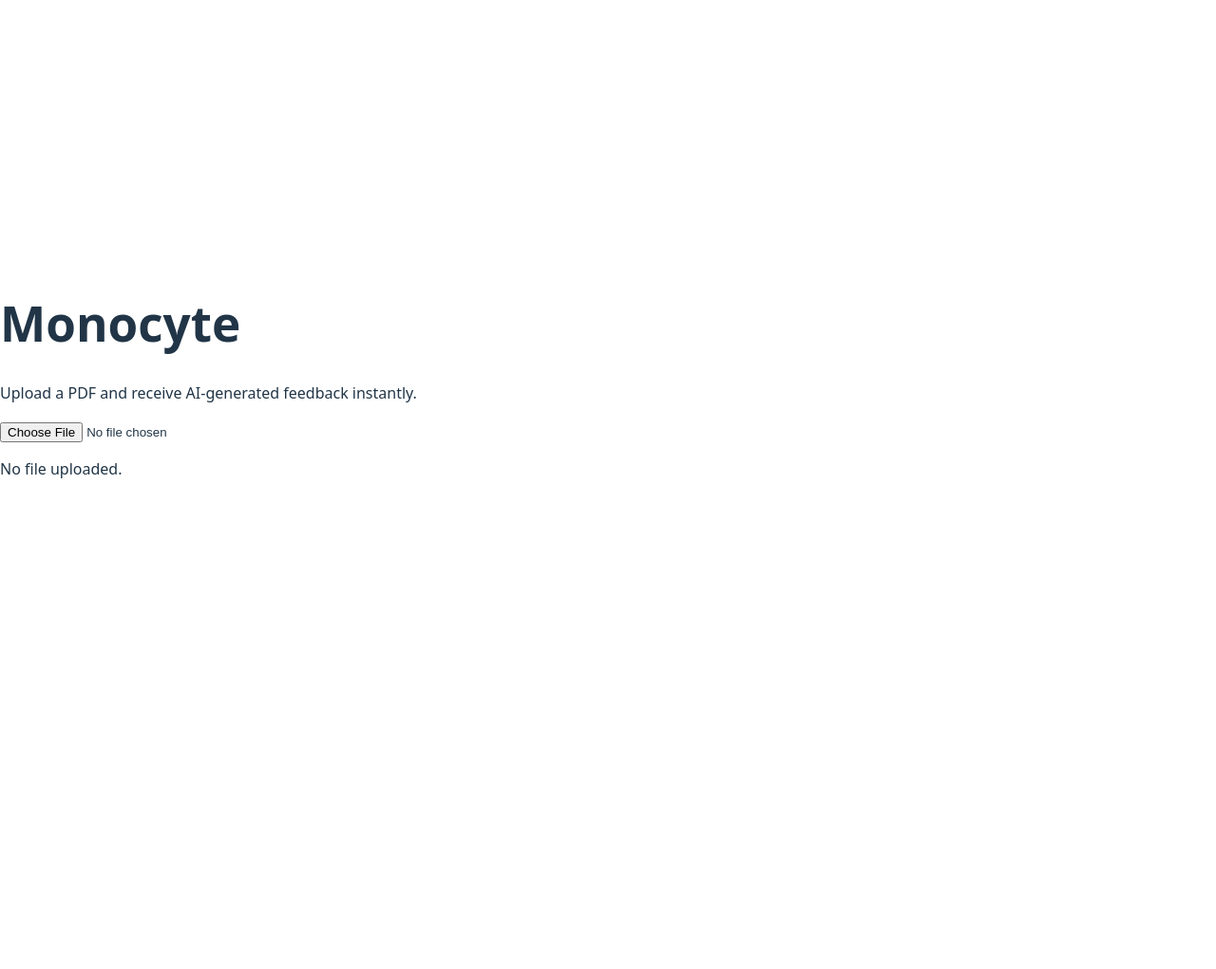
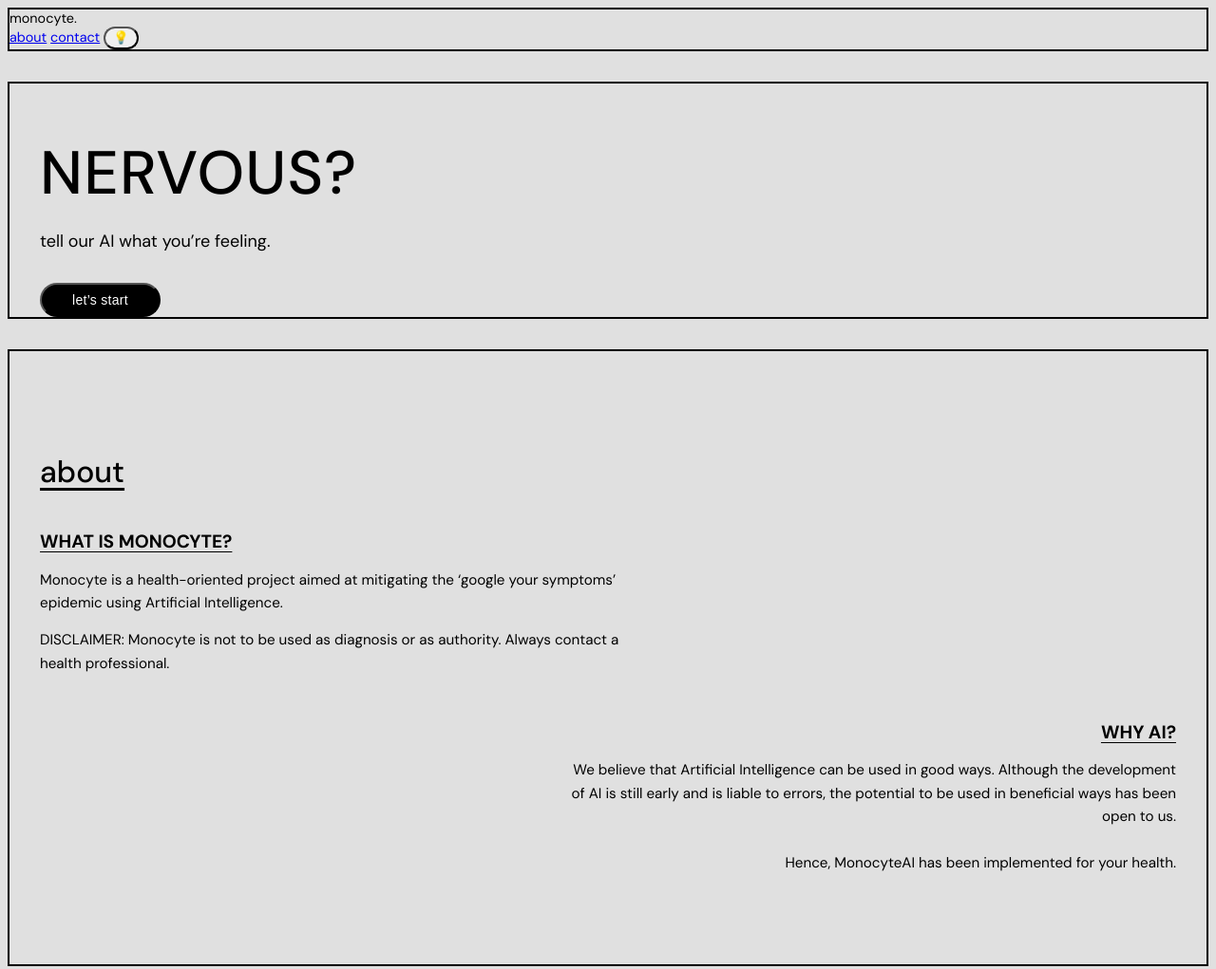
Before and after one commit to Meezoss/monocyte, a website built with Vite: page index.html in a window 1280 px wide. Shown: the top 1021 px of the page at 95% size. Before the commit the page ends 800 px from the top, so only its background shows below. Built offline with nearby package versions, Linux system fonts and the light colour scheme.

Commit message:
HTML+CSS edit 1.0

```diff
--- a/index.html
+++ b/index.html
@@ -3,17 +3,64 @@
   <head>
     <meta charset="UTF-8" />
     <meta name="viewport" content="width=device-width, initial-scale=1.0" />
-    <title>Monocyte – PDF Feedback AI</title>
+    <title>Monocyte</title>
+    <link href="/dist/output.css" rel="stylesheet" />
+    <link href="/src/style.css" rel="stylesheet" />
   </head>
-  <body class="bg-zinc-950 text-white min-h-screen flex items-center justify-center p-10">
-    <div class="w-full max-w-4xl">
-      <h1 class="text-4xl font-bold mb-4">Monocyte</h1>
-      <p class="mb-6 text-zinc-400">Upload a PDF and receive AI-generated feedback instantly.</p>
-      <input type="file" id="fileUpload" accept="application/pdf" class="mb-4" />
-      <div id="output" class="mt-6 p-4 bg-zinc-800 rounded shadow-lg">
-        <p>No file uploaded.</p>
+  <body>
+    <!-- Navigation -->
+  <div class="nav-box">
+    <nav class="flex justify-between items-center px-6 py-4">
+      <span class="font-medium text-sm">monocyte.</span>
+      <div class="flex gap-8 items-center">
+        <a href="#about" class="hover:underline text-sm">about</a>
+        <a href="#contact" class="hover:underline text-sm">contact</a>
+        <button class="text-lg">💡</button>
       </div>
+    </nav>
+  </div>
+
+    <!-- Landing Section -->
+     <div class="section-box">
+    <section id="landing" class="h-screen flex flex-col justify-center items-center text-center px-4 border-b border-black">
+      <h1>NERVOUS?</h1>
+      <p>tell our AI what you’re feeling.</p>
+      <button>let’s start</button>
+    </section>
     </div>
-    <script type="module" src="/src/main.js"></script>
+    <!-- About Section -->
+     <div class="section-box">
+    <section id="about" class="border-b border-black">
+      <h2>about</h2>
+      <div class="monocyte-description">
+        <h3>WHAT IS MONOCYTE?</h3>
+        <p>
+          Monocyte is a health-oriented project aimed at mitigating the ‘google your symptoms’ epidemic using Artificial Intelligence.
+        </p>
+        <p class="mt-4">
+          DISCLAIMER: Monocyte is not to be used as diagnosis or as authority. Always contact a health professional.
+        </p>
+      </div>
+
+      <div class="why-ai-group">
+        <h3>WHY AI?</h3>
+        <p>
+          We believe that Artificial Intelligence can be used in good ways. Although the development of AI is still early and is liable to errors, the potential to be used in beneficial ways has been open to us.
+          <br /><br />
+          Hence, MonocyteAI has been implemented for your health.
+        </p>
+      </div>
+    </section>
+    </div>
+    <!-- Contact Section -->
+     <div class="section-box">
+    <section id="contact">
+      <h2>contact</h2>
+      <div class="contact-details">
+        <p>monocyte-help@monocyte.com</p>
+        <p>+44 07844 948722</p>
+      </div>
+    </section>
+    </div>
   </body>
 </html>
--- a/src/style.css
+++ b/src/style.css
@@ -1,96 +1,128 @@
-:root {
-  font-family: system-ui, Avenir, Helvetica, Arial, sans-serif;
-  line-height: 1.5;
-  font-weight: 400;
+@import url('https://fonts.googleapis.com/css2?family=DM+Sans:wght@400;500;700&display=swap');
 
-  color-scheme: light dark;
-  color: rgba(255, 255, 255, 0.87);
-  background-color: #242424;
-
-  font-synthesis: none;
-  text-rendering: optimizeLegibility;
+/* Global settings */
+body {
+  font-family: 'DM Sans', sans-serif;
+  background-color: #e0e0e0;
+  color: #000;
   -webkit-font-smoothing: antialiased;
   -moz-osx-font-smoothing: grayscale;
+  padding-bottom: 4rem;
 }
 
-a {
-  font-weight: 500;
-  color: #646cff;
-  text-decoration: inherit;
-}
-a:hover {
-  color: #535bf2;
+/* Navbar */
+nav {
+  font-size: 0.9rem;
 }
 
-body {
-  margin: 0;
-  display: flex;
-  place-items: center;
-  min-width: 320px;
-  min-height: 100vh;
+nav button {
+  padding: 0.15rem 0.5rem;
+  border-radius: 9999px;
 }
 
-h1 {
-  font-size: 3.2em;
-  line-height: 1.1;
+/* Boxed Borders */
+.nav-box,
+.section-box {
+  border: 2px solid black;
+  box-sizing: border-box;
 }
 
-#app {
-  max-width: 1280px;
-  margin: 0 auto;
-  padding: 2rem;
-  text-align: center;
+.section-box {
+  margin-top: 2rem;
 }
 
-.logo {
-  height: 6em;
-  padding: 1.5em;
-  will-change: filter;
-  transition: filter 300ms;
-}
-.logo:hover {
-  filter: drop-shadow(0 0 2em #646cffaa);
-}
-.logo.vanilla:hover {
-  filter: drop-shadow(0 0 2em #f7df1eaa);
+/* General Section Styling */
+section {
+  padding-left: 2rem;
+  padding-right: 2rem;
 }
 
-.card {
-  padding: 2em;
+#about,
+#contact {
+  padding-top: 5rem;
+  padding-bottom: 5rem;
 }
 
-.read-the-docs {
-  color: #888;
+/* Landing Section */
+#landing h1 {
+  font-size: 4rem;
+  font-weight: 500;
+  letter-spacing: 0.02em;
+  margin-bottom: 1rem;
 }
 
-button {
-  border-radius: 8px;
-  border: 1px solid transparent;
-  padding: 0.6em 1.2em;
-  font-size: 1em;
-  font-weight: 500;
-  font-family: inherit;
-  background-color: #1a1a1a;
-  cursor: pointer;
-  transition: border-color 0.25s;
-}
-button:hover {
-  border-color: #646cff;
-}
-button:focus,
-button:focus-visible {
-  outline: 4px auto -webkit-focus-ring-color;
+#landing p {
+  font-size: 1.125rem;
+  margin-bottom: 2rem;
 }
 
-@media (prefers-color-scheme: light) {
-  :root {
-    color: #213547;
-    background-color: #ffffff;
-  }
-  a:hover {
-    color: #747bff;
-  }
-  button {
-    background-color: #f9f9f9;
-  }
+#landing button {
+  border-radius: 9999px;
+  font-size: 0.875rem;
+  padding: 0.5rem 2rem;
+  font-weight: 400;
+  letter-spacing: 0.02em;
+  background-color: black;
+  color: white;
 }
+
+/* About Section */
+#about h2 {
+  text-transform: lowercase;
+  font-weight: 500;
+  font-size: 2rem;
+  text-decoration: underline;
+  text-underline-offset: 6px;
+  margin-bottom: 2.5rem;
+}
+
+#about h3 {
+  font-size: 1.2rem;
+  font-weight: 600;
+  text-decoration: underline;
+  text-underline-offset: 4px;
+  margin-bottom: 0.25rem;
+}
+
+#about p {
+  max-width: 40rem;
+  font-size: 0.95rem;
+  line-height: 1.6;
+}
+
+#about .why-ai-group {
+  max-width: 40rem;
+  margin-left: auto;
+  text-align: right;
+}
+
+#about .monocyte-description {
+  margin-bottom: 3rem;
+}
+
+/* Contact Section */
+#contact h2 {
+  font-size: 2rem;
+  font-weight: 500;
+  text-decoration: underline;
+  text-underline-offset: 6px;
+  margin-bottom: 2.5rem;
+}
+
+#contact .contact-details {
+  max-width: 20rem;
+  border-top: 2px solid black;
+  padding-top: 1.5rem;
+  margin-top: 0;
+}
+
+#contact p {
+  font-size: 0.95rem;
+  margin-bottom: 0.5rem;
+}
+
+/* Remove outline on focus */
+button:focus,
+a:focus {
+  outline: none;
+}
```
